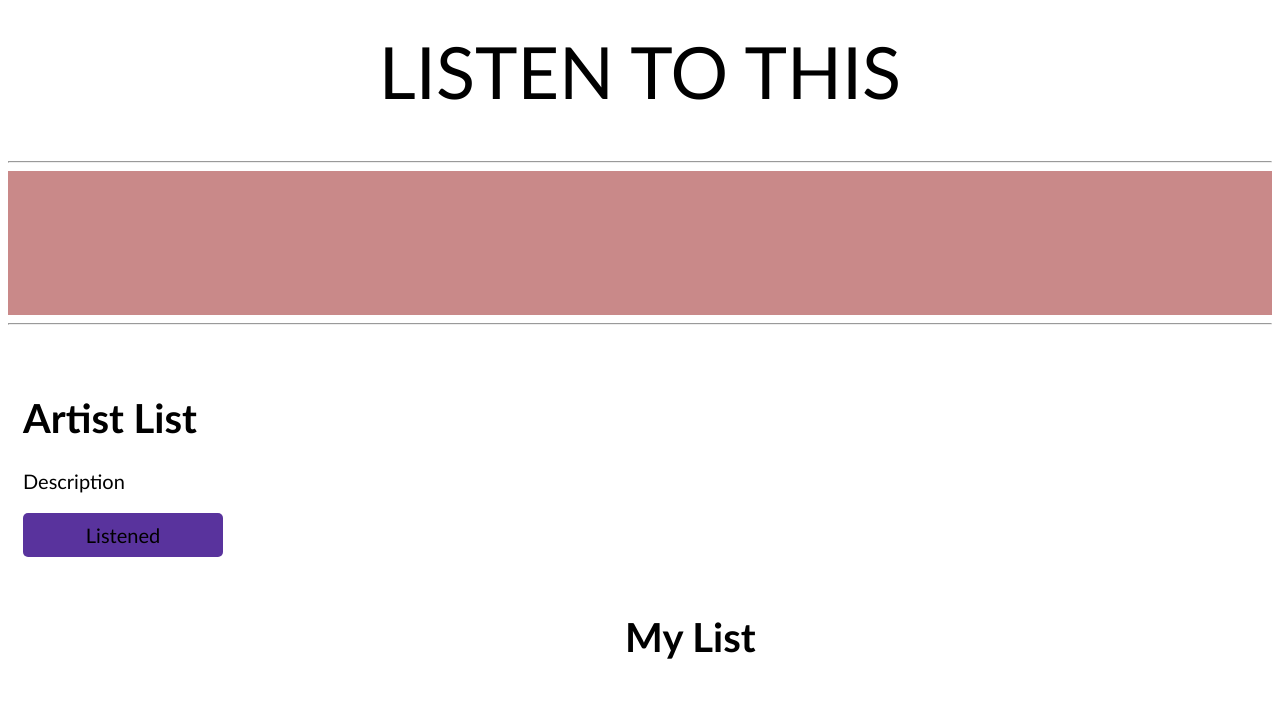
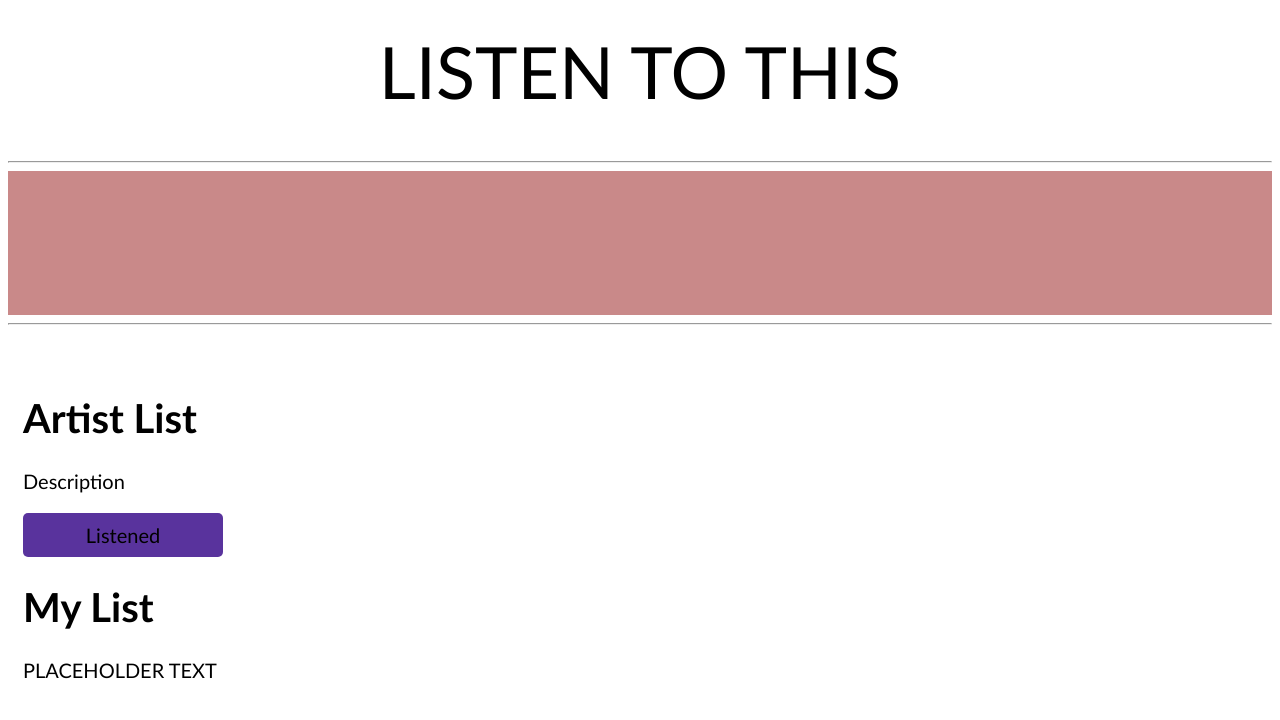
Before and after one commit to atkhodier1297/Group-Project-Max-Paige-Adam, a plain HTML site: page index.html in a window 1280 px wide. Drawn offline with Linux system fonts and the light colour scheme; no server answers.

Commit message:
some changes to css and html

```diff
--- a/index.html
+++ b/index.html
@@ -32,13 +32,13 @@
                     Description
                 </p>
                 <button id="listened">Listened</button>
+            <h1 id="list-name">My List</h1>
+                <p id="listening-list">
+                    PLACEHOLDER TEXT
+                </p>
         </div>
     </main>
-    <main2>
-        <div class='my-list'>
-            <h1 id="list-name">My List</h1>
-        </div>
-    </main2>
+
 
 
 </body>
--- a/styles.css
+++ b/styles.css
@@ -37,14 +37,8 @@ button {
 .artist-names{
     width: 50%;
     padding: 15px;
-    align-items: left;
+    align-items: center;
     float: left;
-}
-
-.my-list{
-    width: 50%;
-    padding: 15px;
-    float: right;
 }
 
 #div-rank span {
```
